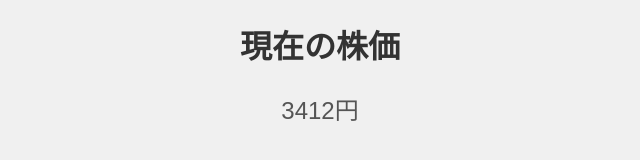
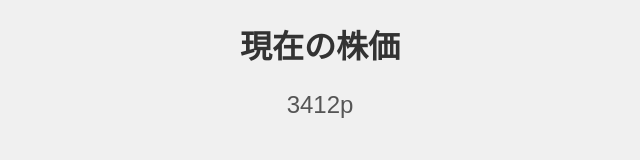
Before and after one commit to yama-github-account/ti-ku, a plain HTML site: page index.html in a window 1280 px wide. Shown: the full height of the page, 320-960 px from the left. Drawn offline with Linux system fonts and the light colour scheme.

Commit message:
Update index.html

```diff
--- a/index.html
+++ b/index.html
@@ -24,6 +24,6 @@
 </head>
 <body>
   <h1>現在の株価</h1>
-  <p id="nedan">3412円</p>
+  <p id="nedan">3412p</p>
 </body>
 </html>
```
